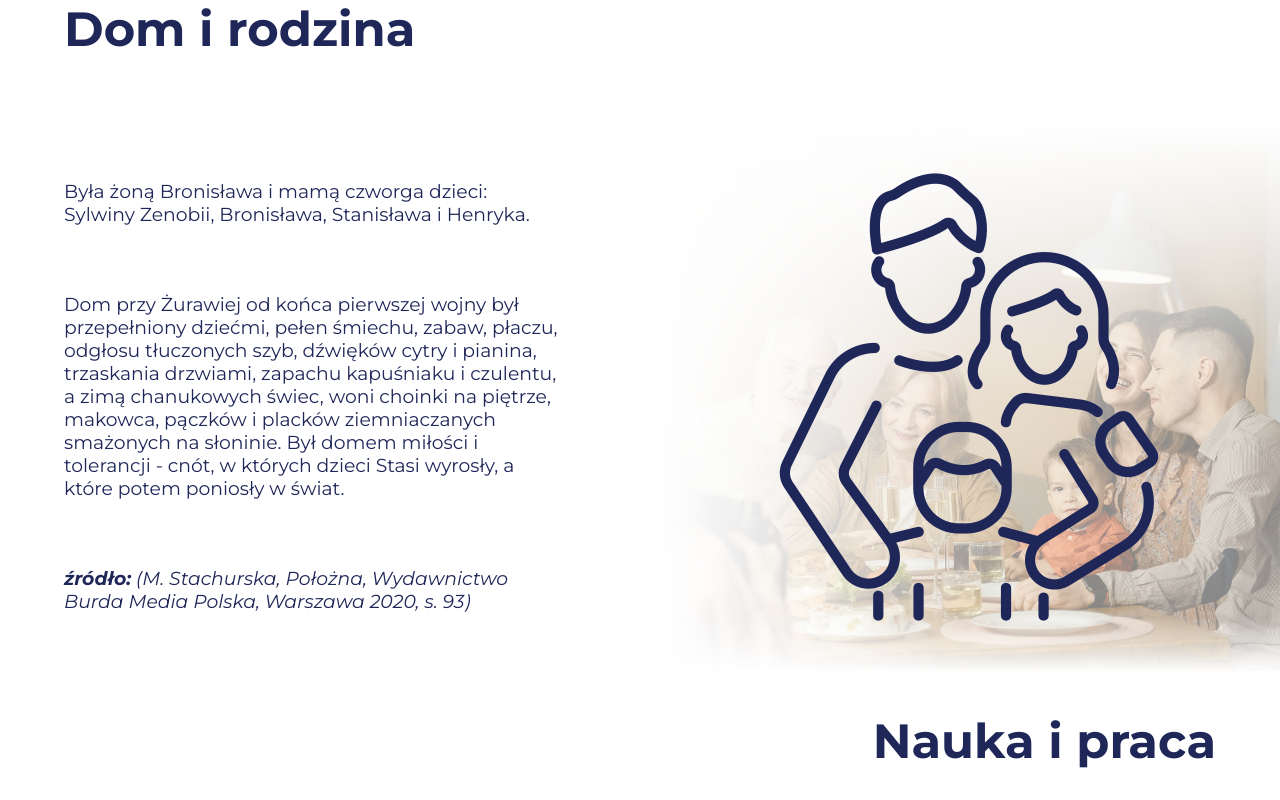
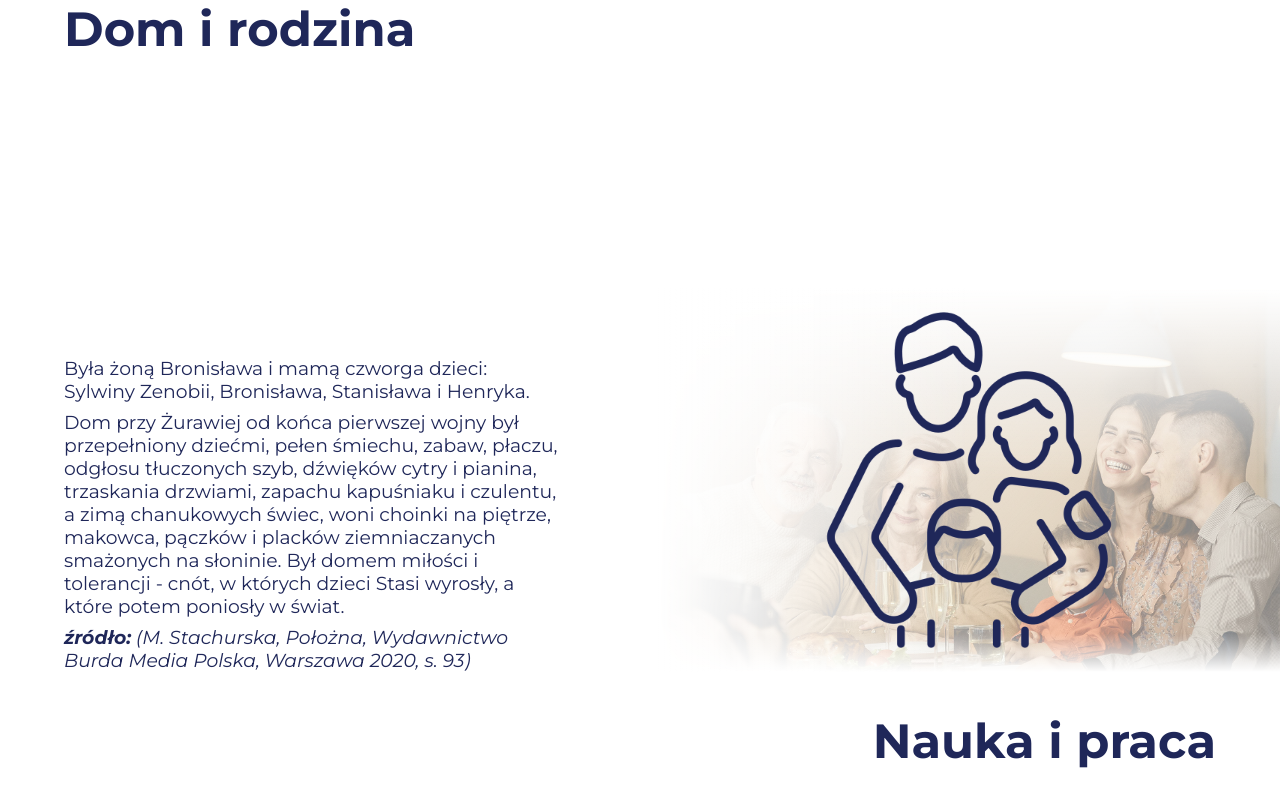
Before and after one commit to kremobil/GodNiejFrontend, a Vue app: page /patronka in a window 1280 px wide. Shown: the part 1640-2440 px from the top of the page. Built offline with nearby package versions, Linux system fonts and the light colour scheme; no server answers.

Commit message:
fixed responsiveness

```diff
--- a/src/axios/GodniejBackend.js
+++ b/src/axios/GodniejBackend.js
@@ -2,7 +2,7 @@ import axios from "axios";
 
 const godniejBackend = axios.create({
     // baseURL: 'https://backend.godniej.org/api',
-    baseURL: 'http://localhost:1338/api',
+    baseURL: 'https://backend.godniej.org/api',
 })
 
 export default godniejBackend;
--- a/src/views/OurPatronessView.vue
+++ b/src/views/OurPatronessView.vue
@@ -32,7 +32,8 @@ export default {
           author: "Maria Ślisz-Oyrzyńska",
           source: "Zeznania świadków zbrodni nazistowskich"
         }
-      ]
+      ],
+      heroHeight: document.querySelector(".our-patroness-hero-wrapper")?.getBoundingClientRect()?.height || window.innerHeight
     }
   },
   methods: {
@@ -43,15 +44,24 @@ export default {
       }
     },
   },
+  mounted() {
+    this.heroHeight = document.querySelector(".our-patroness-hero-wrapper").getBoundingClientRect().height
+
+    window.addEventListener("resize", () => {
+      this.heroHeight = document.querySelector(".our-patroness-hero-wrapper").getBoundingClientRect().height
+    })
+  }
 }
 </script>
 
 <template>
-  <div class="bg_container">
+<div class="bg_container" :style="{
+  height: this.heroHeight + 80 + 32 + 'px'
+}">
     <div class="shadow"></div>
     <img src="@/assets/patroness_bg.png" alt="" class="bg" />
   </div>
-  <section class="our-patroness-hero-wrapper" id="hero_section">
+  <section class="our-patroness-hero-wrapper" id="hero_section" ref="heroSection">
     <h1>Nasza Patronka</h1>
     <div class="content">
       <div class="image">
@@ -76,7 +86,7 @@ export default {
             </p>
             <img src="@/assets/quote_close.png" alt="" class="quote_close">
           </div>
-          <h2>~ Stanisława Leszczyńska</h2>\
+          <h2>~ Stanisława Leszczyńska</h2>
         </div>
         <div class="see_more" @click="scrollToBioSection">
           <h3>Dowiedz się więcej</h3>
@@ -181,7 +191,7 @@ export default {
   position: absolute;
   top: 0;
   left: 0;
-  height: 100vh;
+  height: 100%;
   z-index: -1;
   max-width: 100%;
 }
@@ -214,11 +224,12 @@ h1 {
 .content {
   display: flex;
   gap: 2rem;
-  height: calc((100vh - 80px - 2rem) * 0.8);
+  min-height: calc((100vh - 80px - 2rem) * 0.8);
+  align-items: flex-end;
 }
 
 .content .image {
-  max-height: 100%;
+  max-height: calc((100vh - 80px - 2rem) * 0.8);
   object-fit: contain;
   object-position: bottom left;
   height: auto;
@@ -258,7 +269,7 @@ h1 {
 
 .image img {
   width: 100%;
-  height: 100%;
+  max-height: calc((100vh - 80px - 2rem) * 0.8);
   object-fit: contain;
   object-position: bottom left;
 }
@@ -270,6 +281,7 @@ h1 {
   align-items: center;
   justify-content: space-around;
   height: 100%;
+  gap: 2rem;
   padding-right: 4rem;
 }
 
@@ -515,7 +527,7 @@ h1 {
 .history_section .content {
   display: flex;
   gap: 2rem;
-  height: calc((100vh - 80px - 2rem) * 0.8);
+  min-height: calc((100vh - 80px - 2rem) * 0.8);
   padding: 0;
 }
 
@@ -551,8 +563,8 @@ h1 {
 }
 
 .history_section .icon_wrapper .icon {
-  width: 512px;
-  height: 512px;
+  width: min(512px, 30vw);
+  height: min(512px, 30vw);
   z-index: 2;
 }
 
```
